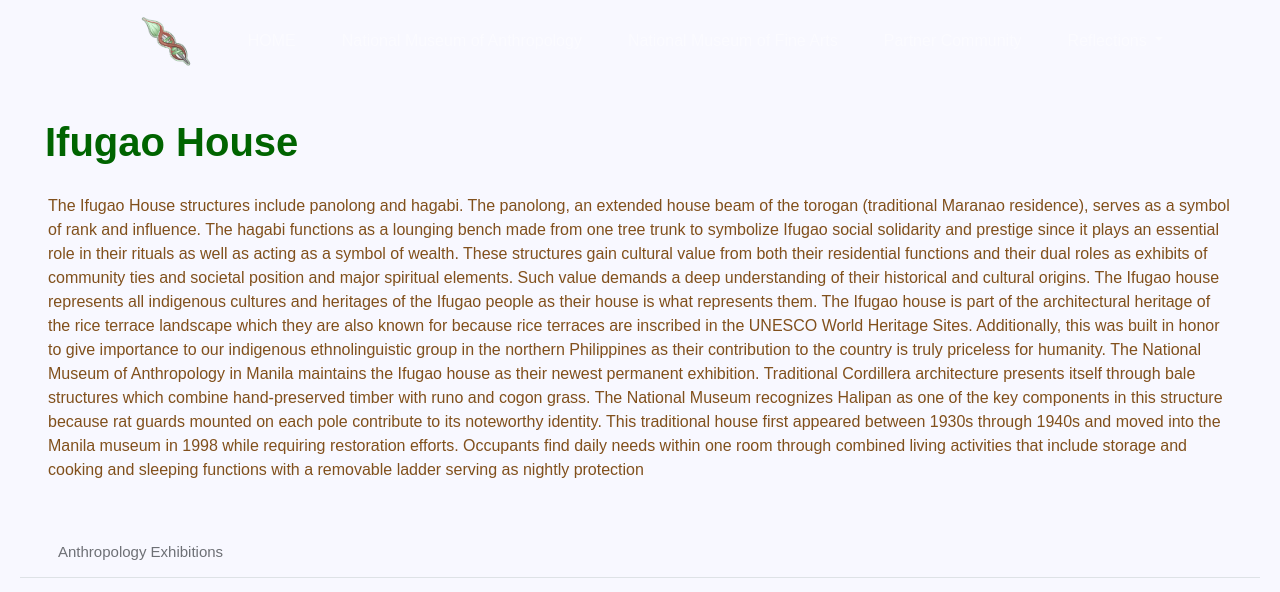
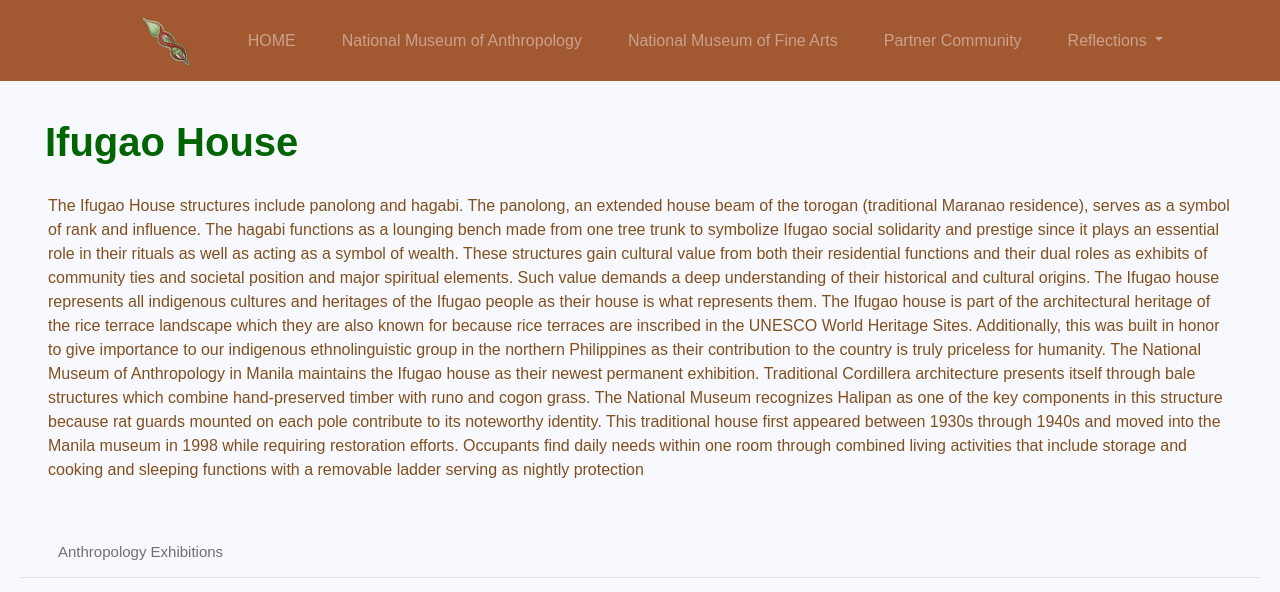
Before and after one commit to nayumi04/CPAR-STEM-SAP, a plain HTML site: page ANTHROIH.html in a window 1280 px wide. Shown: the top 592 px of the page. Drawn offline with nearby package versions, Linux system fonts and the light colour scheme.

Commit message:
Update ANTHROIH.html

```diff
--- a/ANTHROIH.html
+++ b/ANTHROIH.html
@@ -88,7 +88,16 @@
 			border-radius: 15px;
 			transition-duration: 0.4s;
 		}
-dropdown-menu{
+nav{
+	background-color: #a25831;
+	padding: 50px;
+	position: fixed;
+	width: 100%;
+.navbar-dark .navbar-nav .nav-link {
+    color: white !important;
+}
+
+.dropdown-menu{
 	background-color: #a25831;
 .dropdown-item{
 	color: lightgray; !important;
```
